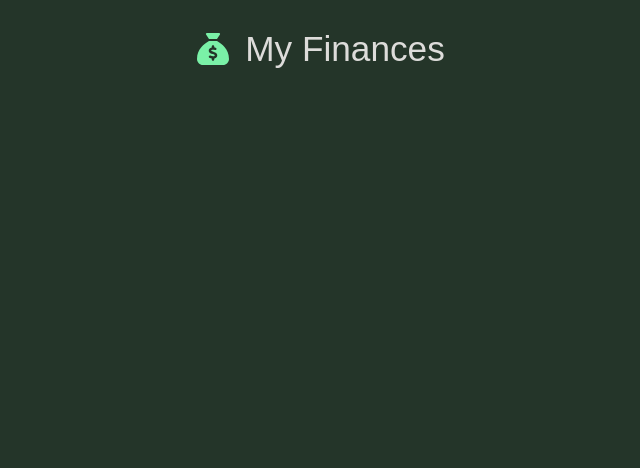
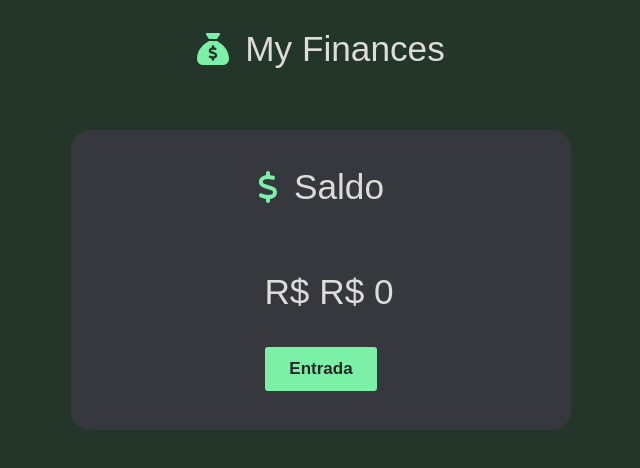
Before and after one commit to KayaneAlebrante/React-Vite, a React (Vite) app in the folder 1_Projeto/MyFinances/: page / in a window 1280 px wide. Shown: the top 468 px of the page, without its empty margins (319-959 px from the left). Built offline with nearby package versions, Linux system fonts and the light colour scheme.

Commit message:
Feat Compotente de Balance
Criação do componente de Balance, que irá apresentar o Saldo.

```diff
--- a/1_Projeto/MyFinances/src/App.tsx
+++ b/1_Projeto/MyFinances/src/App.tsx
@@ -1,19 +1,18 @@
-import { useState } from 'react'
-import './App.css'
-import FinanceControl from './components/FinanceControl/FinaceControl'
-import Header from './components/Header/Header'
-import { Movement } from './models/interfaces/Movement/Movement';
+import { useState } from "react";
+import "./App.css";
+import FinanceControl from "./components/FinanceControl/FinaceControl";
+import Header from "./components/Header/Header";
+import { Movement } from "./models/interfaces/Movement/Movement";
 
 function App() {
- const [currentBalance, setCurrentBalance] = useState(0); //Saldo Atual
- const [currentExpenses, setCurrentExpenses] = useState(0); //Despesaas Atual
- const [movementsItens, setMovementsIntes] = useState<Array<Movement>>([]); //Movimentações
-
+  const [currentBalance, setCurrentBalance] = useState(0); // State de saldo atual
+  const [currentExpenses, setCurrentExpenses] = useState(0); // State de despesas atual
+  const [movementsItens, setMovementsItens] = useState<Array<Movement>>([]); // State de movimentações
 
   const setNewMovement = (movement: Movement) => {
-  if(movement){
-    setMovementsIntes((prevMovements) => {
-      const movements = {...prevMovements};
+    if (movement) {
+      setMovementsItens((prevMovements) => {
+        const movements = [...prevMovements];
         movements.unshift({
           name: movement.name,
           value: movement.value,
@@ -23,29 +22,34 @@ function App() {
         return movements;
       });
 
-    movement.type === "Input" && setCurrentBalance(
+      movement.type === "Input" &&
+        setCurrentBalance(
           (prevBalance) => prevBalance + Number(movement.value)
         );
 
-    if(movement.type === "Output"){
+      if (movement.type === "Output") {
         setCurrentExpenses(
-        (prevBalance) => prevBalance + Number(movement.value)
+          (prevExpenses) => prevExpenses + Number(movement.value)
         );
-    }
 
-    currentBalance > 0 && setCurrentBalance(
+        currentBalance > 0 &&
+          setCurrentBalance(
             (prevBalance) => prevBalance - Number(movement.value)
           );
       }
+    }
   };
-
 
   return (
     <div>
       <Header />
-      <FinanceControl />
+      <FinanceControl
+        balance={currentBalance}
+        expenses={currentExpenses}
+        handleSetMovement={setNewMovement}
+      />
     </div>
-  )
+  );
 }
 
 export default App;
--- /dev/null
+++ b/1_Projeto/MyFinances/src/components/Balance/Balance.css
@@ -0,0 +1,84 @@
+.balance_container {
+    display: flex;
+    justify-content: center;
+    align-items: center;
+  }
+
+  .balance_card {
+    background-color: #36383e;
+    display: flex;
+    justify-content: center;
+    align-items: center;
+    flex-direction: column;
+    width: 500px;
+    height: 300px;
+    border-radius: 1.2rem;
+  }
+
+  .balance_header {
+    display: flex;
+    justify-content: center;
+    align-items: center;
+    margin-top: -2rem;
+  }
+
+  .balance_card h2 {
+    margin-left: 1rem;
+    font-weight: 500;
+    font-size: 2.2rem;
+    color: #dddcda;
+  }
+
+  .balance_card h3 {
+    margin-left: 1rem;
+    font-weight: 500;
+    font-size: 2.2rem;
+    color: #dddcda;
+  }
+
+  .input_form_container {
+    display: flex;
+    justify-content: center;
+    align-items: center;
+    gap: 0.8rem;
+  }
+
+  .balance_input {
+    box-shadow: inset #dddcda 0 0 0 2px;
+    border: 0;
+    background: rgba(0, 0, 0, 0);
+    appearance: none;
+    width: 50%;
+    position: relative;
+    border-radius: 10px;
+    padding: 9px 12px;
+    line-height: 1.4;
+    color: #dddcda;
+    font-size: 16px;
+    font-weight: 400;
+    height: 30px;
+    transition: all 0.2s ease;
+  }
+
+  .balance_input:hover {
+    box-shadow: 0 0 0 0 #fff inset, #7af1a7 0 0 0 2px;
+  }
+
+  .balance_input:focus {
+    background: #ffffff00;
+    outline: 0;
+    box-shadow: 0 0 0 0 #fff inset, #7af1a7 0 0 0 3px;
+  }
+
+  .input_form_container.invalid input {
+    background: #e43f4d7a;
+    box-shadow: inset #e43f4d 0 0 0 2px;
+  }
+
+  .actions_form_buttons_container {
+    display: flex;
+    justify-content: center;
+    align-items: center;
+    gap: 1rem;
+    margin-top: 1rem;
+  }
--- /dev/null
+++ b/1_Projeto/MyFinances/src/components/Balance/Balance.tsx
@@ -0,0 +1,108 @@
+import React, { useState } from "react";
+import { FontAwesomeIcon } from "@fortawesome/react-fontawesome";
+import { faDollar } from "@fortawesome/free-solid-svg-icons";
+import { BalanceProps } from "../../models/interfaces/BalanceProps/BalanceProps";
+import Button from "../Button/Button";
+import "./Balance.css";
+
+const Balance = ({ emitMovement, currentBalance }: BalanceProps) => {
+    const [renderInputForm, setRenderInputForm] = useState(false);
+    const [isFormValid, setIsFormValid] = useState(false);
+    const [inputName, setInputName] = useState("");
+    const [inputValue, setInputValue] = useState("");
+
+    const handleRenderInputForm = () => setRenderInputForm(!false);
+
+    const hideInputForm = () => {
+        setRenderInputForm(false);
+        setIsFormValid(true);
+        setInputName("");
+        setInputValue("");
+    };
+
+    const formSubmitHandler = (event: React.FormEvent<HTMLFormElement>) => {
+        event.preventDefault();
+
+        if (inputName.trim().length === 0 || inputValue.trim().length === 0) {
+            setIsFormValid(false);
+            return;
+        }
+
+        hideInputForm();
+        emitMovement({
+            name: inputName,
+            value: inputValue,
+            type: "Input",
+        });
+    };
+
+    const handleInputNameForm = (event: React.FormEvent<HTMLInputElement>) => {
+        const eventTarget = event.currentTarget as HTMLInputElement;
+        const eventValue = eventTarget.value;
+        inputName.trim().length > 0 ? setIsFormValid(true) : setIsFormValid(false);
+        setInputName(eventValue);
+    };
+
+    const handleInputValueForm = (event: React.FormEvent<HTMLInputElement>) => {
+        const eventTarget = event.currentTarget as HTMLInputElement;
+        const eventValue = eventTarget.value;
+        inputValue.trim().length > 0 ? setIsFormValid(true) : setIsFormValid(false);
+        setInputValue(eventValue);
+    };
+
+    return (
+        <div>
+            <div className="balance_container">
+                <div className="balance_card">
+                    <header className="balance_header">
+                        <FontAwesomeIcon icon={faDollar} color="#7af1a7" size="2x" />
+                        <h2>Saldo</h2>
+                    </header>
+
+                    <h3> R$ {currentBalance > 0 ? currentBalance : "R$ 0"} </h3>
+
+                    {!renderInputForm && (
+                        <Button
+                            action={handleRenderInputForm}
+                            title="Entrada"
+                            priority="Input" type={undefined} />
+                    )}
+
+                    {renderInputForm && (
+                        <form onSubmit={formSubmitHandler}>
+                            <div
+                                className={`input_form_container ${!isFormValid ? "invalid" : ""
+                                    }`}
+                            >
+                                <input
+                                    type="text"
+                                    placeholder="Nome"
+                                    className="balance_input"
+                                    value={inputName}
+                                    onChange={handleInputNameForm}
+                                />
+                                <input
+                                    type="text"
+                                    placeholder="Valor"
+                                    className="balance_input"
+                                    value={inputValue}
+                                    onChange={handleInputValueForm}
+                                />
+                            </div>
+                            <div className="actions_form_buttons_container">
+                                <Button
+                                    title="Cancelar"
+                                    priority="Output"
+                                    action={hideInputForm} type={undefined}
+                                />
+                                <Button title="Adicionar" priority="Input" type="submit" />
+                            </div>
+                        </form>
+                    )}
+                </div>
+            </div>
+        </div>
+    );
+};
+
+export default Balance;
--- /dev/null
+++ b/1_Projeto/MyFinances/src/components/Button/Button.css
@@ -0,0 +1,32 @@
+.btn {
+    display: inline-block;
+    outline: none;
+    cursor: pointer;
+    font-weight: 600;
+    border-radius: 3px;
+    padding: 12px 24px;
+    border: 0;
+    color: #242529;
+    line-height: 1.15;
+    font-size: 17px;
+  }
+
+  .btn:disabled {
+    background-color: #e43f4d43;
+  }
+
+  .greenBg {
+    background-color: #7af1a7;
+  }
+  .greenBg:hover {
+    transition: all 0.1s ease;
+    box-shadow: 0 0 0 0 #fff, 0 0 0 3px #7af1a7;
+  }
+
+  .redBg {
+    background-color: #e43f4d;
+  }
+  .redBg:enabled:hover {
+    transition: all 0.1s ease;
+    box-shadow: 0 0 0 0 #fff, 0 0 0 3px #e43f4d;
+  }
--- /dev/null
+++ b/1_Projeto/MyFinances/src/components/Button/Button.tsx
@@ -0,0 +1,17 @@
+import { ButtonProps } from "../../models/interfaces/ButtonProps/ButtonProps";
+import "./Button.css";
+
+const Button = ({ title, priority, action, type, disable }: ButtonProps) => {
+  return (
+    <button
+      onClick={action}
+      type={type ? type : "button"}
+      className={`btn ${priority === "Input" ? "greenBg" : "redBg"}`}
+      disabled={disable ? disable : false}
+    >
+      {title}
+    </button>
+  );
+};
+
+export default Button;
--- a/1_Projeto/MyFinances/src/components/FinanceControl/FinaceControl.tsx
+++ b/1_Projeto/MyFinances/src/components/FinanceControl/FinaceControl.tsx
@@ -1,13 +1,26 @@
+import { FinanceContorlProps } from "../../models/interfaces/FinanceControlProps/FinanceControlProps";
+import { Movement } from "../../models/interfaces/Movement/Movement";
+import Balance from "../Balance/Balance";
 import "./FinanceControl.css";
 
+const FinanceControl = ({
+    handleSetMovement,
+    balance,
+    expenses,
+    }: FinanceContorlProps) => {
+        const receveNewMovement =(movement: Movement) =>{
+            movement && handleSetMovement(movement);
+        };
 
-const FinanceControl = () => {
     return(
         <div className="container_finance">
-            {/* BALANCE*/}
+            <Balance
+              currentBalance={balance}
+              emitMovement={receveNewMovement}
+            />
             {/* EXPRENSE */}
         </div>
-    )
-}
+    );
+};
 
-export default FinanceControl
+export default FinanceControl;
--- /dev/null
+++ b/1_Projeto/MyFinances/src/models/interfaces/BalanceProps/BalanceProps.ts
@@ -0,0 +1,6 @@
+import { Movement } from "../Movement/Movement";
+
+export interface BalanceProps{
+    emitMovement: (movement: Movement) => void;
+    currentBalance: number;
+}
--- /dev/null
+++ b/1_Projeto/MyFinances/src/models/interfaces/ButtonProps/ButtonProps.ts
@@ -0,0 +1,7 @@
+export interface ButtonProps{
+    title: string;
+    priority: string;
+    action?: () => void;
+    type: "button" | "submit" | "reset" | undefined;
+    disable?: boolean;
+}
--- /dev/null
+++ b/1_Projeto/MyFinances/src/models/interfaces/FinanceControlProps/FinanceControlProps.ts
@@ -0,0 +1,7 @@
+import { Movement } from "../Movement/Movement";
+
+export interface FinanceContorlProps{
+    handleSetMovement: (movement: Movement) => void;
+     balance: number;
+     expenses: number;
+}
```
Lines whose indentation alone changed are shown as unchanged.
